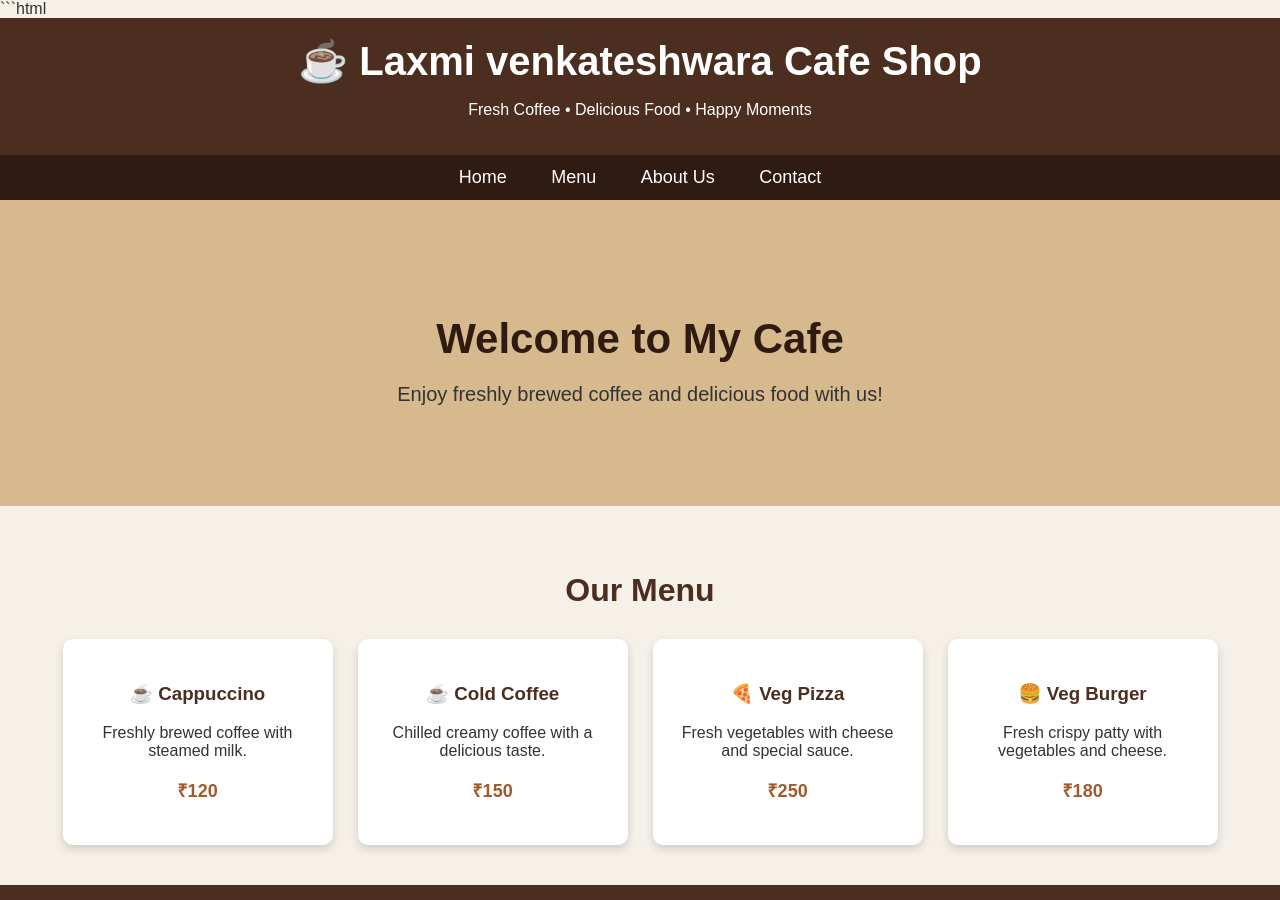
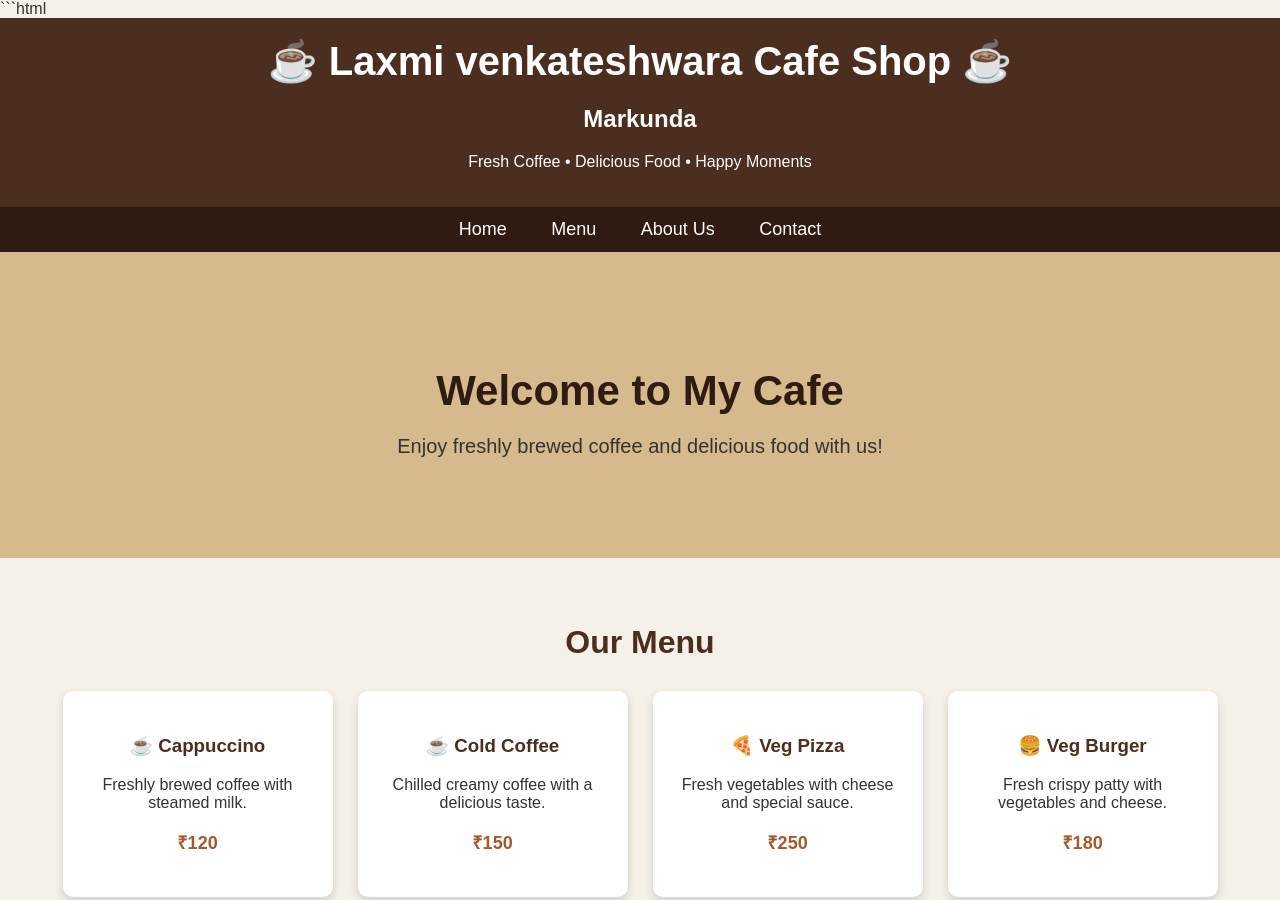
Before and after one commit to vkulkarni05/Repository-1, a plain HTML site: page index.html in a window 1280 px wide. Shown: the top 900 px of the page. Drawn offline with Linux system fonts and the light colour scheme.

Commit message:
Update index.html

```diff
--- a/index.html
+++ b/index.html
@@ -119,7 +119,8 @@
 <body>
 
     <header>
-        <h1>☕ Laxmi venkateshwara Cafe Shop</h1>
+        <h1>☕ Laxmi venkateshwara Cafe Shop ☕</h1>
+                    <h2>Markunda</h2>
         <p>Fresh Coffee • Delicious Food • Happy Moments</p>
     </header>
 
```
